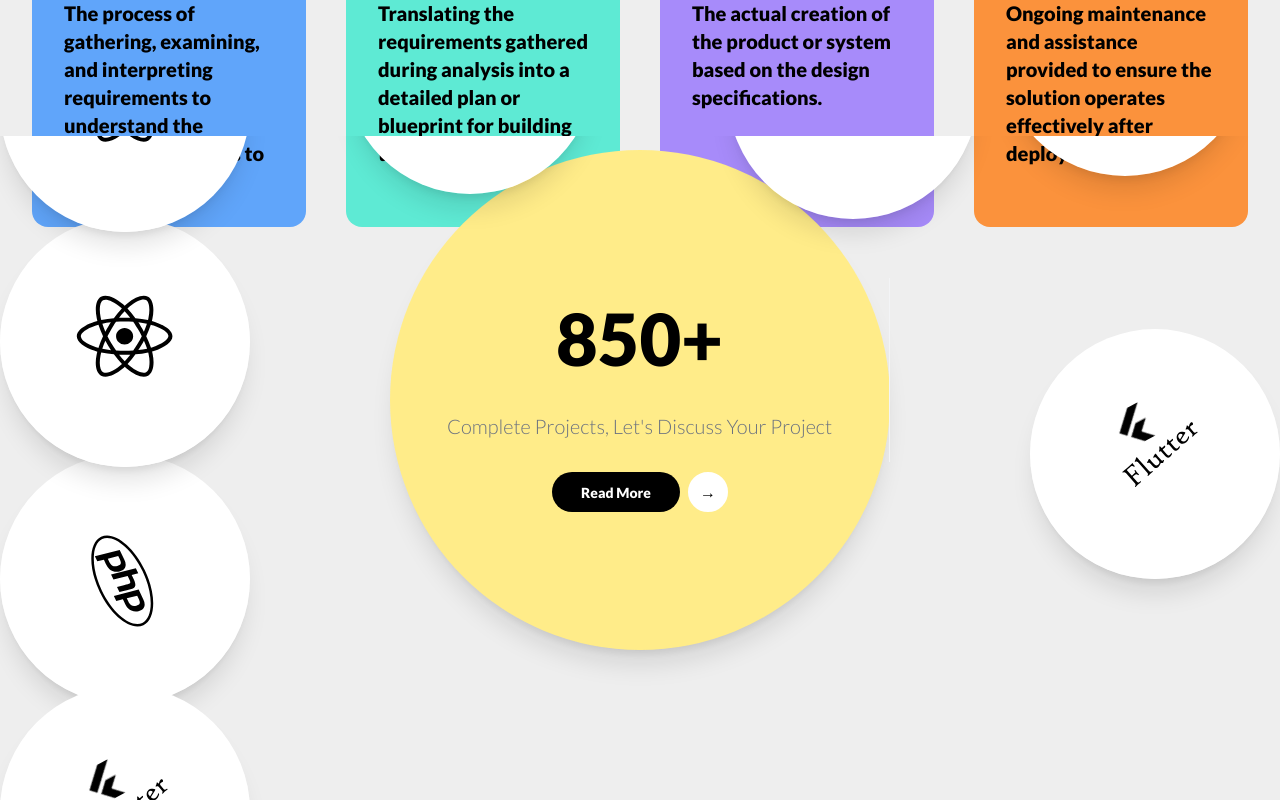
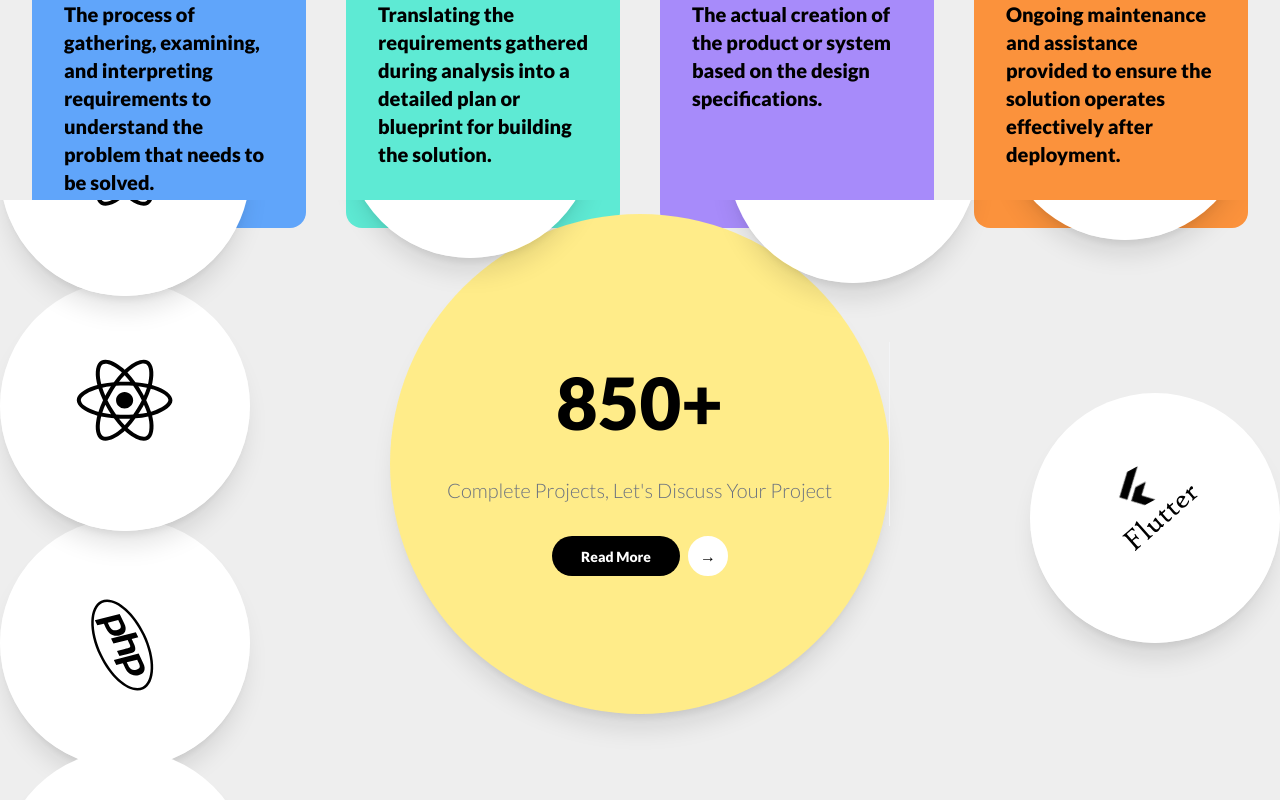
Before and after one commit to developer15dakashinfo/daksh, a Next.js app: page / in a window 1280 px wide. Shown: the part 2600-3400 px from the top of the page. Built offline with nearby package versions, Linux system fonts and the light colour scheme.

Commit message:
new update

```diff
--- a/src/app/Home/Home2/Home2.js
+++ b/src/app/Home/Home2/Home2.js
@@ -322,7 +322,7 @@ const Home2 = () => {
                 )}
                 <div className="overflow-hidden flex">
                 <div className="me-2 text-white">{data.suffix}</div>
-                  <div className="flex flex-col justify-center items-center h-[59px] w-[40px] relative overflow-hidden">
+                  <div className="flex flex-col justify-center items-center h-[60px] w-[40px] relative overflow-hidden">
                     {[...Array(10).keys()].map((num) => (
                       <span
                         key={num}
@@ -354,7 +354,7 @@ const Home2 = () => {
  </div>
 
  <div
-  className="overflow-hidden relative mt-44"
+  className="overflow-hidden relative mt-60"
   style={{
     height: "100vh",
     position: "relative",
```
